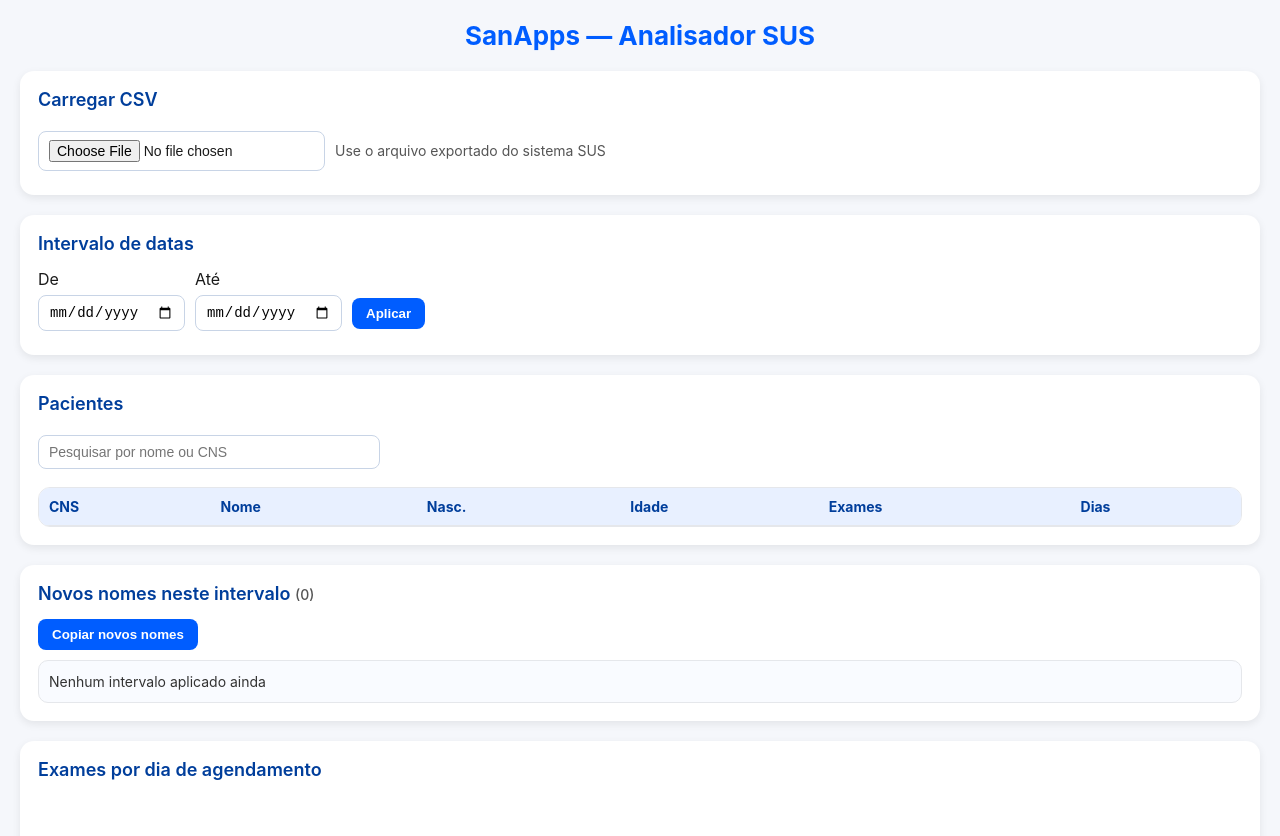
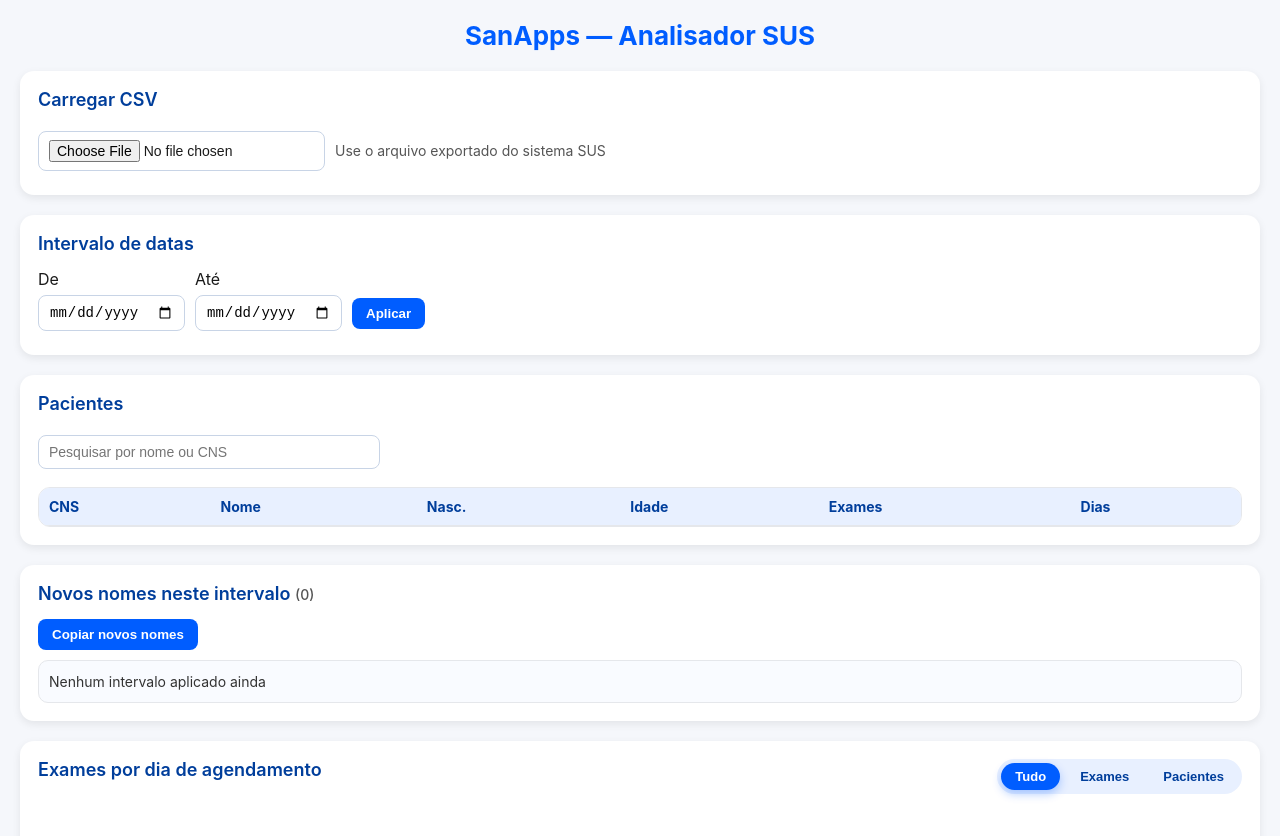
Before and after one commit to SanAppsMano/SanNames, a plain HTML site: page index.html in a window 1280 px wide. Shown: the top 836 px of the page. Drawn offline with Linux system fonts and the light colour scheme.

Commit message:
Add header and toggle buttons to chart section

```diff
--- a/index.html
+++ b/index.html
@@ -96,7 +96,14 @@
 
   <!-- Card: Gráfico -->
   <section class="card">
-    <h2>Exames por dia de agendamento</h2>
+    <div class="card-header grafico-header">
+      <h2>Exames por dia de agendamento</h2>
+      <div class="toggle-group" role="group" aria-label="Visualização do gráfico">
+        <button type="button" class="toggle-button ativo" data-grafico-modo="todos">Tudo</button>
+        <button type="button" class="toggle-button" data-grafico-modo="exames">Exames</button>
+        <button type="button" class="toggle-button" data-grafico-modo="pacientes">Pacientes</button>
+      </div>
+    </div>
     <canvas id="grafico"></canvas>
   </section>
 
```
